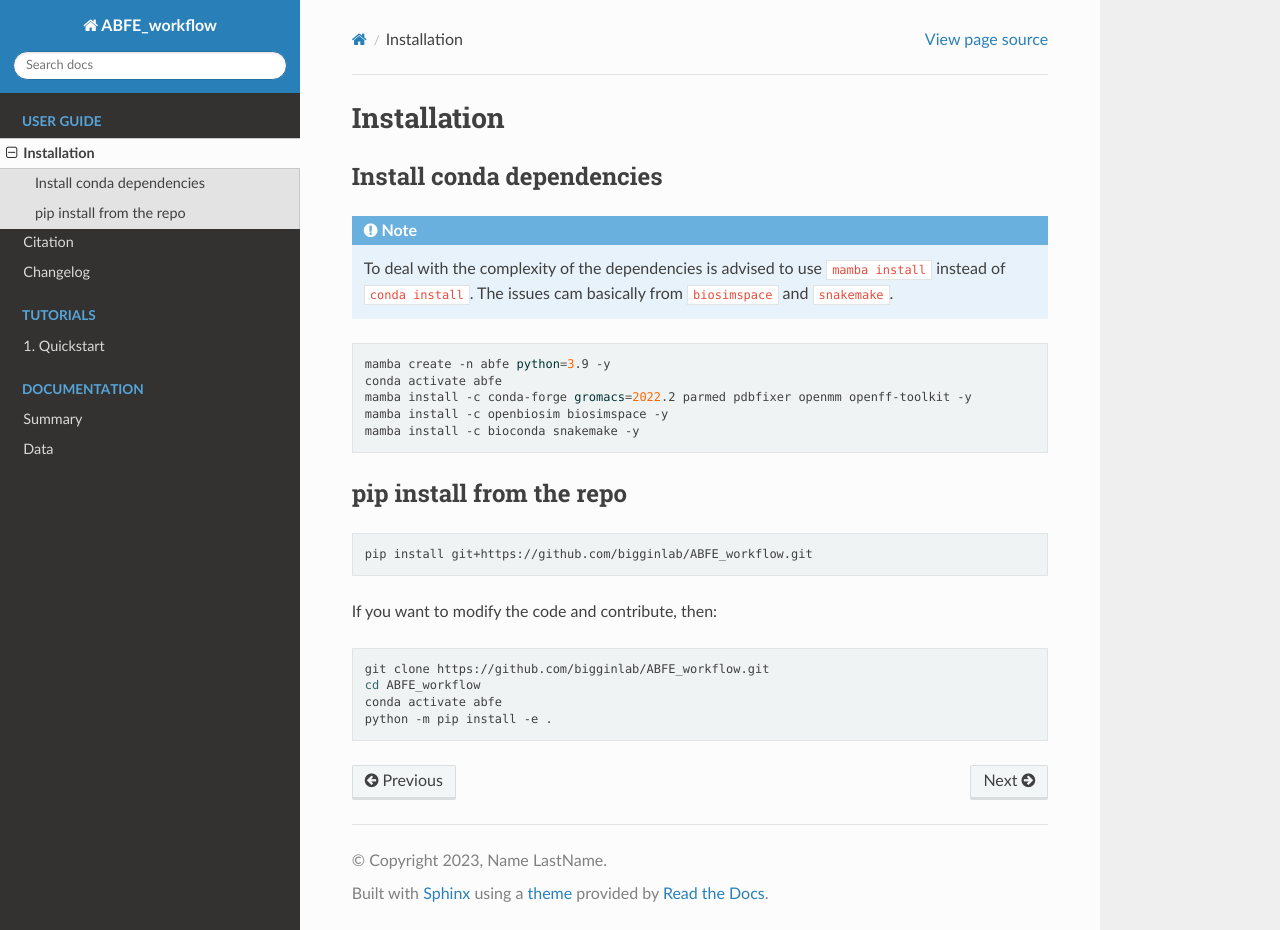
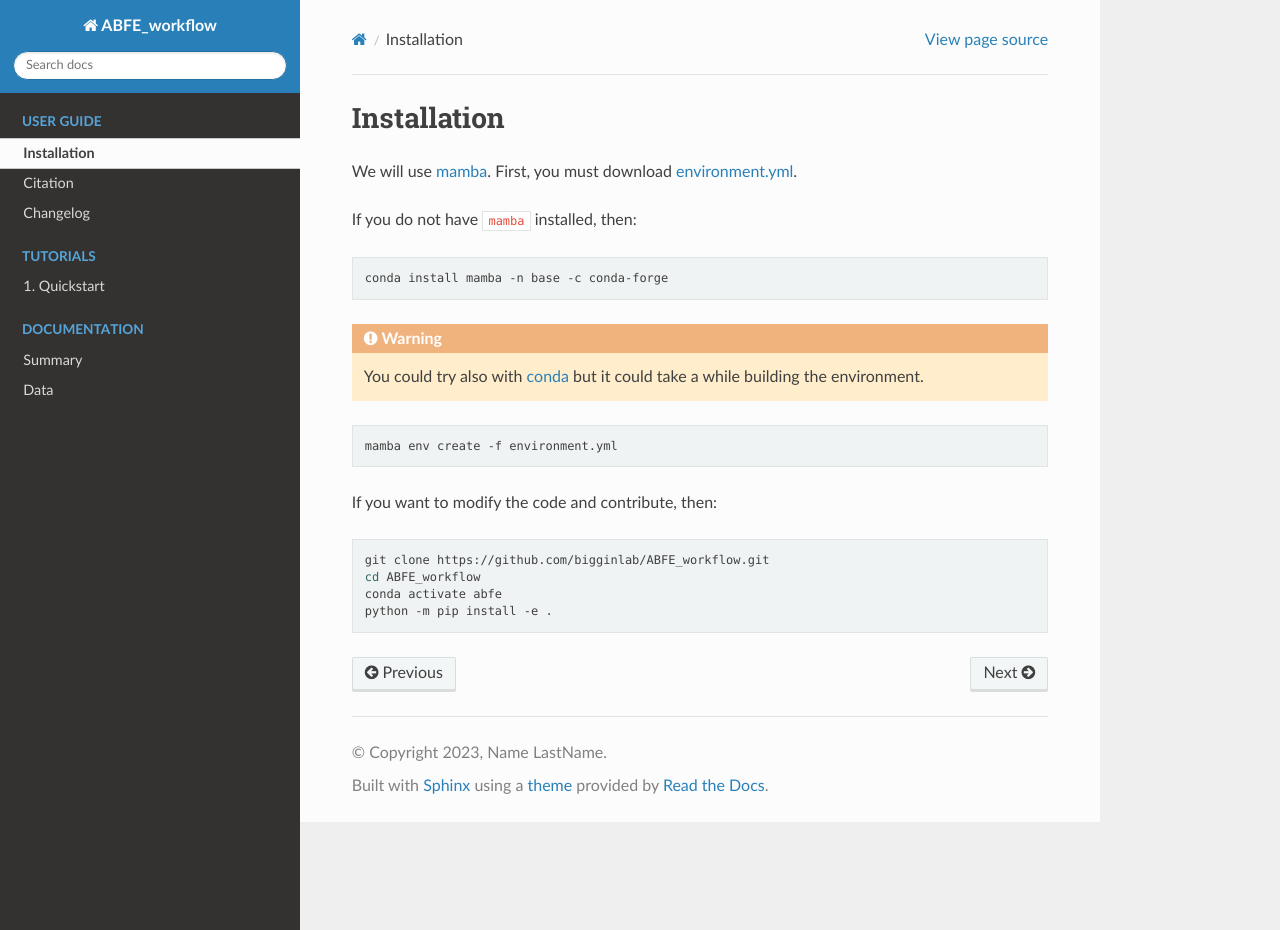
Before and after one commit to bigginlab/ABFE_workflow, a Sphinx documentation site: the page built from docs/source/installation.rst, in a window 1280 px wide and 930 px high. Built offline with Sphinx 7.4.7 and the Read the Docs theme 2.0.0, drawn with Linux system fonts in a browser that asks for light colours.

Commit message:
final installation instructions

```diff
--- a/docs/source/installation.rst
+++ b/docs/source/installation.rst
@@ -1,28 +1,21 @@
 Installation
 ============
 
-Install conda dependencies
---------------------------
+We will use `mamba <https://mamba.readthedocs.io/en/latest/>`__. First, you must download `environment.yml <https://github.com/bigginlab/ABFE_workflow/blob/main/environment.yml>`__.
 
-.. note::
-
-  To deal with the complexity of the dependencies is advised to use ``mamba install`` instead of ``conda install``.
-  The issues cam basically from ``biosimspace`` and ``snakemake``.
+If you do not have ``mamba`` installed, then:
 
 .. code-block:: bash
 
-  mamba create -n abfe python=3.9 -y
-  conda activate abfe
-  mamba install -c conda-forge gromacs=2022.2 parmed pdbfixer openmm openff-toolkit -y
-  mamba install -c openbiosim biosimspace -y
-  mamba install -c bioconda snakemake -y
+  conda install mamba -n base -c conda-forge
 
-pip install from the repo
--------------------------
+.. warning::
+
+  You could try also with `conda <https://docs.conda.io/projects/conda/en/latest/user-guide/install/windows.html>`__ but it could take a while building the environment.
 
 .. code-block:: bash
 
-  pip install git+https://github.com/bigginlab/ABFE_workflow.git
+  mamba env create -f environment.yml
 
 If you want to modify the code and contribute, then:
 
```
Also changed, not shown: README.rst (+8 -9 lines).
